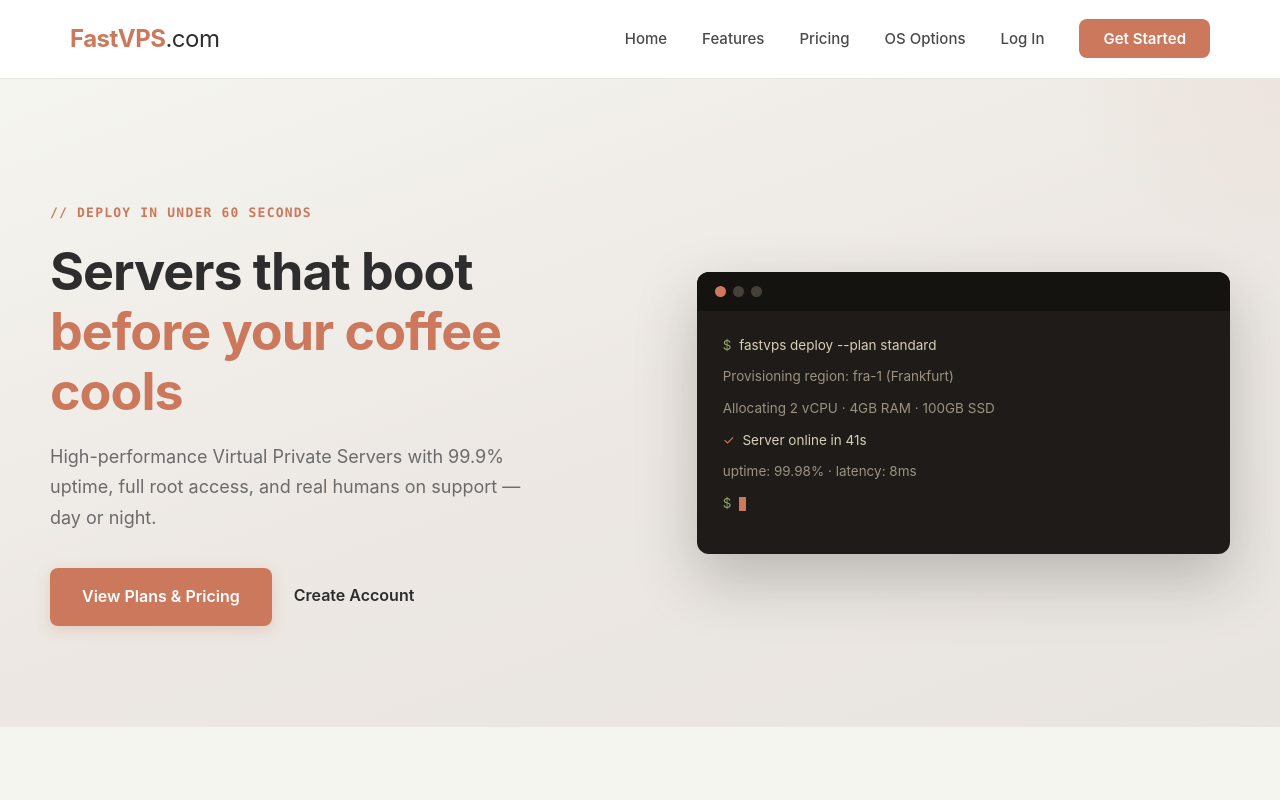
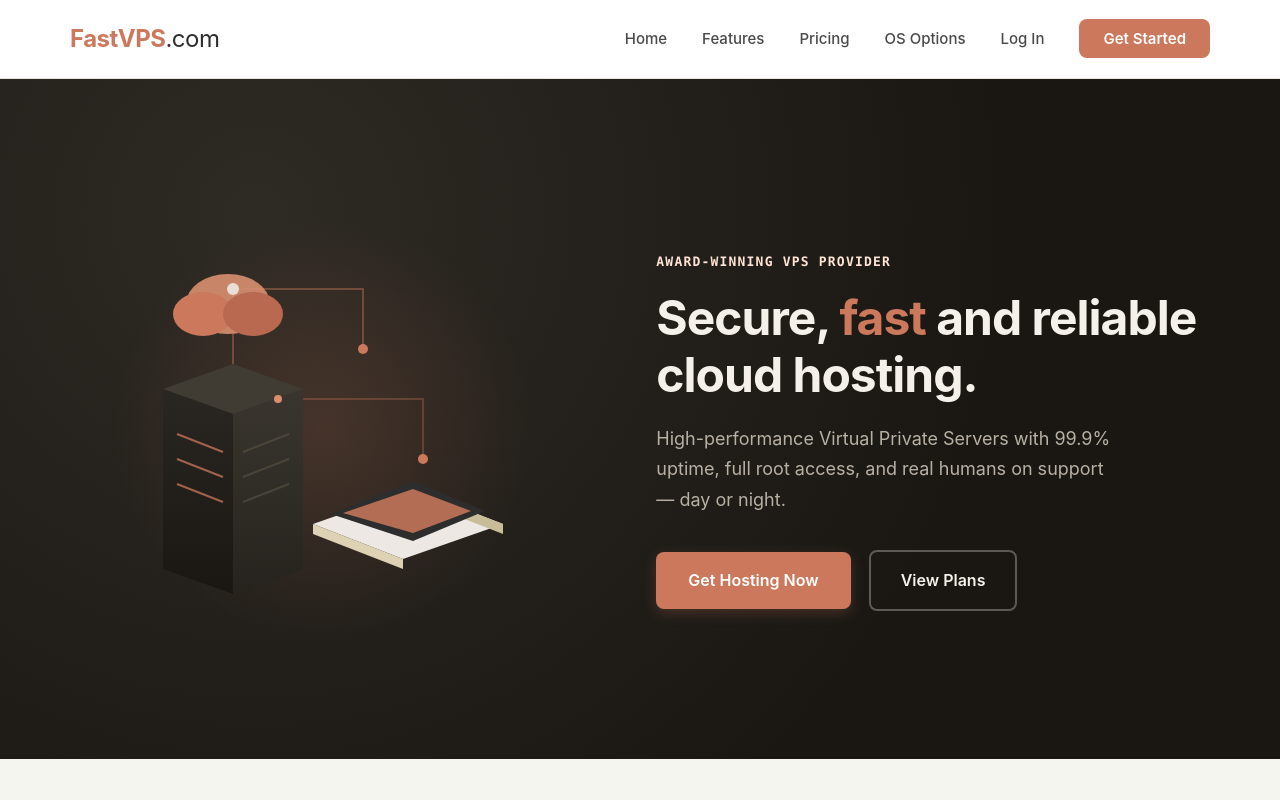
Before and after one commit to ikramullahk09800/cluad, a plain HTML site: page index.html in a window 1280 px wide. Shown: the top 800 px of the page. Drawn offline with Linux system fonts and the light colour scheme.

Commit message:
Add dark isometric hero section inspired by uhost template

```diff
--- a/index.html
+++ b/index.html
@@ -8,7 +8,7 @@
     <meta name="keywords" content="VPS hosting, buy VPS, best VPS server, Linux VPS, Windows VPS, 24/7 support VPS, cheap VPS">
     <meta name="robots" content="index, follow">
 
-    <link rel="stylesheet" href="style.css?v=4">
+    <link rel="stylesheet" href="style.css?v=5">
 </head>
 <body>
 
@@ -27,26 +27,79 @@
     </header>
 
     <!-- Hero Section -->
-    <section class="hero">
+    <section class="hero hero-dark">
         <div class="hero-inner">
+            <div class="hero-visual">
+                <svg viewBox="0 0 480 460" xmlns="http://www.w3.org/2000/svg">
+                    <!-- ambient glow -->
+                    <circle cx="240" cy="230" r="210" fill="url(#glow)"/>
+                    <defs>
+                        <radialGradient id="glow" cx="50%" cy="50%" r="50%">
+                            <stop offset="0%" stop-color="#CC785C" stop-opacity="0.18"/>
+                            <stop offset="100%" stop-color="#CC785C" stop-opacity="0"/>
+                        </radialGradient>
+                        <linearGradient id="towerFace" x1="0" y1="0" x2="0" y2="1">
+                            <stop offset="0%" stop-color="#3A362F"/>
+                            <stop offset="100%" stop-color="#26221D"/>
+                        </linearGradient>
+                        <linearGradient id="towerSide" x1="0" y1="0" x2="0" y2="1">
+                            <stop offset="0%" stop-color="#2A2621"/>
+                            <stop offset="100%" stop-color="#1A1713"/>
+                        </linearGradient>
+                    </defs>
+
+                    <!-- connecting lines -->
+                    <path d="M150 165 L150 90 L280 90 L280 150" fill="none" stroke="#CC785C" stroke-width="1.5" opacity="0.55"/>
+                    <path d="M195 200 L340 200 L340 260" fill="none" stroke="#CC785C" stroke-width="1.5" opacity="0.4"/>
+                    <circle cx="280" cy="150" r="5" fill="#CC785C"/>
+                    <circle cx="340" cy="260" r="5" fill="#CC785C"/>
+
+                    <!-- cloud -->
+                    <g transform="translate(90,60)">
+                        <ellipse cx="55" cy="45" rx="42" ry="30" fill="#D98F6F" opacity="0.9"/>
+                        <ellipse cx="30" cy="55" rx="30" ry="22" fill="#CC785C"/>
+                        <ellipse cx="80" cy="55" rx="30" ry="22" fill="#B8694F"/>
+                    </g>
+
+                    <!-- server tower (isometric) -->
+                    <g transform="translate(80,165)">
+                        <polygon points="0,25 70,0 140,25 70,50" fill="#413C33"/>
+                        <polygon points="0,25 70,50 70,230 0,205" fill="url(#towerSide)"/>
+                        <polygon points="140,25 70,50 70,230 140,205" fill="url(#towerFace)"/>
+                        <!-- rack slots -->
+                        <g stroke="#CC785C" stroke-width="2" opacity="0.75">
+                            <line x1="14" y1="70" x2="60" y2="88"/>
+                            <line x1="14" y1="95" x2="60" y2="113"/>
+                            <line x1="14" y1="120" x2="60" y2="138"/>
+                        </g>
+                        <g stroke="#5B5344" stroke-width="2" opacity="0.6">
+                            <line x1="80" y1="88" x2="126" y2="70"/>
+                            <line x1="80" y1="113" x2="126" y2="95"/>
+                            <line x1="80" y1="138" x2="126" y2="120"/>
+                        </g>
+                    </g>
+
+                    <!-- laptop -->
+                    <g transform="translate(230,270)">
+                        <polygon points="0,55 90,90 190,55 100,20" fill="#EDE8E3"/>
+                        <polygon points="0,55 90,90 90,100 0,65" fill="#DED2B4"/>
+                        <polygon points="190,55 100,20 100,30 190,65" fill="#C9BC98"/>
+                        <polygon points="18,45 100,12 172,42 100,72" fill="#2D2D2D"/>
+                        <polygon points="30,44 100,20 158,42 100,64" fill="#CC785C" opacity="0.85"/>
+                    </g>
+
+                    <!-- floating dots -->
+                    <circle cx="150" cy="90" r="6" fill="#EDE8E3" opacity="0.9"/>
+                    <circle cx="195" cy="200" r="4" fill="#D98F6F"/>
+                </svg>
+            </div>
             <div class="hero-content">
-                <span class="eyebrow">// deploy in under 60 seconds</span>
-                <h1>Servers that boot <em>before your coffee cools</em></h1>
-                <p>High-performance Virtual Private Servers with 99.9% uptime, full root access, and real humans on support — day or night.</p>
+                <span class="eyebrow eyebrow-light">Award-winning VPS provider</span>
+                <h1 class="hero-h1-dark">Secure, <em>fast</em> and reliable cloud hosting.</h1>
+                <p class="hero-p-dark">High-performance Virtual Private Servers with 99.9% uptime, full root access, and real humans on support — day or night.</p>
                 <div class="hero-ctas">
-                    <a href="#pricing" class="btn-primary">View Plans & Pricing</a>
-                    <a href="signup.html" class="btn-secondary">Create Account</a>
-                </div>
-            </div>
-            <div class="terminal-card">
-                <div class="terminal-bar"><span></span><span></span><span></span></div>
-                <div class="terminal-body">
-                    <div class="line"><span class="prompt">$</span> fastvps deploy --plan standard</div>
-                    <div class="line dim">Provisioning region: fra-1 (Frankfurt)</div>
-                    <div class="line dim">Allocating 2 vCPU · 4GB RAM · 100GB SSD</div>
-                    <div class="line"><span class="ok">✓</span> Server online in 41s</div>
-                    <div class="line dim">uptime: 99.98% · latency: 8ms</div>
-                    <div class="line"><span class="prompt">$</span> <span class="cursor"></span></div>
+                    <a href="signup.html" class="btn-primary">Get Hosting Now</a>
+                    <a href="#pricing" class="btn-outline-light">View Plans</a>
                 </div>
             </div>
         </div>
--- a/style.css
+++ b/style.css
@@ -79,33 +79,76 @@ nav {
 
 /* Hero Section */
 .hero {
-    background: linear-gradient(160deg, #F5F5F0 0%, #EDE8E3 50%, #E8E4DF 100%);
-    color: #2D2D2D;
     padding: 120px 20px 100px;
     position: relative;
     overflow: hidden;
-}
-
-.hero::before {
-    content: '';
-    position: absolute;
-    top: -50%;
-    right: -20%;
-    width: 500px;
-    height: 500px;
-    background: radial-gradient(circle, rgba(204, 120, 92, 0.08) 0%, transparent 70%);
-    border-radius: 50%;
 }
 
 .hero-inner {
     max-width: 1180px;
     margin: 0 auto;
     display: grid;
-    grid-template-columns: 1.1fr 1fr;
+    grid-template-columns: 1fr 1.05fr;
     gap: 60px;
     align-items: center;
     position: relative;
     z-index: 1;
+}
+
+/* Dark variant — isometric hero */
+.hero-dark {
+    background: radial-gradient(circle at 20% 20%, #2E2A24 0%, #1A1713 65%);
+}
+
+.hero-visual svg {
+    width: 100%;
+    max-width: 480px;
+    height: auto;
+    display: block;
+    margin: 0 auto;
+}
+
+.eyebrow-light {
+    color: #E8B49A;
+}
+
+.hero-h1-dark {
+    font-size: 48px;
+    font-weight: 700;
+    letter-spacing: -1px;
+    line-height: 1.18;
+    color: #F5F1EA;
+    margin-bottom: 20px;
+}
+
+.hero-h1-dark em {
+    color: #CC785C;
+    font-style: normal;
+}
+
+.hero-p-dark {
+    font-size: 18px;
+    max-width: 460px;
+    margin-bottom: 34px;
+    color: #B8B0A3;
+    line-height: 1.7;
+}
+
+.btn-outline-light {
+    display: inline-block;
+    padding: 16px 30px;
+    border: 2px solid rgba(245, 241, 234, 0.3);
+    color: #F5F1EA;
+    text-decoration: none;
+    border-radius: 8px;
+    font-weight: 600;
+    font-size: 16px;
+    transition: all 0.3s ease;
+}
+
+.btn-outline-light:hover {
+    border-color: #CC785C;
+    color: #CC785C;
 }
 
 .eyebrow {
@@ -119,27 +162,11 @@ nav {
     margin-bottom: 18px;
 }
 
-.hero h1 {
-    font-size: 52px;
-    margin-bottom: 20px;
-    font-weight: 700;
-    letter-spacing: -1px;
-    line-height: 1.15;
-}
-
-.hero h1 span,
-.hero h1 em {
+.hero-h1-dark span,
+.hero-h1-dark em {
     color: #CC785C;
     font-weight: 700;
     font-style: normal;
-}
-
-.hero p {
-    font-size: 18px;
-    max-width: 480px;
-    margin-bottom: 34px;
-    color: #6B6B6B;
-    line-height: 1.7;
 }
 
 .hero-ctas {
```
